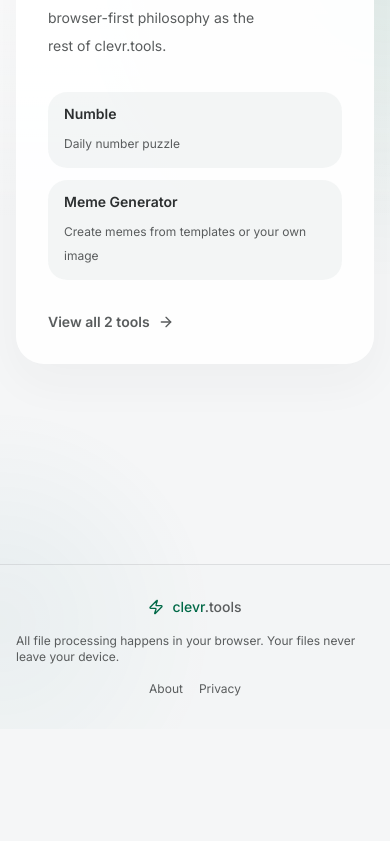
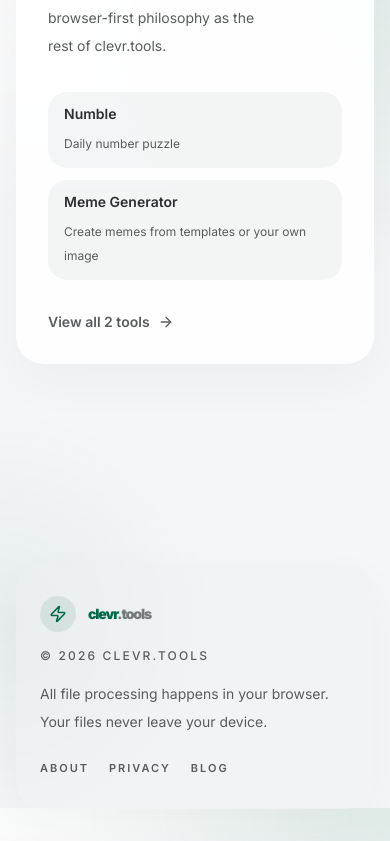
Before and after one commit to grayleopard/clevr-tools, a Next.js app: page / in a window 390 px wide. Shown: the part 5100-5941 px from the top of the page. Before the commit the page ends 5829 px from the top, so only its background shows below. Built offline with nearby package versions, Linux system fonts and the light colour scheme.

Commit message:
feat: restyle homepage footer

```diff
--- a/components/layout/Footer.tsx
+++ b/components/layout/Footer.tsx
@@ -2,28 +2,43 @@
 import { Zap } from "lucide-react";
 
 export default function Footer() {
+  const currentYear = new Date().getFullYear();
+
   return (
-    <footer className="border-t border-border bg-muted/30">
-      <div className="mx-auto max-w-7xl px-4 py-8 sm:px-6">
-        <div className="flex flex-col items-center justify-between gap-4 sm:flex-row">
-          <div className="flex items-center gap-2 text-sm font-medium">
-            <Zap className="h-4 w-4 text-primary" />
+    <footer className="px-4 pb-8 sm:px-6 sm:pb-10">
+      <div className="mx-auto max-w-7xl">
+        <div className="rounded-[1.75rem] bg-muted/55 px-6 py-8 shadow-[var(--shadow-sm)] sm:px-8">
+          <div className="flex flex-col gap-6 lg:flex-row lg:items-end lg:justify-between">
+            <div className="space-y-4">
+              <div className="flex items-center gap-3 text-sm font-black tracking-[-0.08em] text-foreground">
+                <span className="flex size-9 items-center justify-center rounded-xl bg-primary/10 text-primary">
+                  <Zap className="h-[18px] w-[18px]" />
+                </span>
                 <span>
                   <span className="text-primary">clevr</span>
-              <span className="text-muted-foreground">.tools</span>
+                  <span className="text-muted-foreground/80">.tools</span>
                 </span>
               </div>
-          <p className="text-xs text-muted-foreground">
+              <p className="text-xs font-medium uppercase tracking-[0.18em] text-muted-foreground">
+                © {currentYear} clevr.tools
+              </p>
+              <p className="max-w-2xl text-sm leading-7 text-muted-foreground">
                 All file processing happens in your browser. Your files never leave your device.
               </p>
-          <nav className="flex items-center gap-4 text-xs text-muted-foreground">
-            <Link href="/about" className="hover:text-foreground transition-colors">
+            </div>
+
+            <nav className="flex flex-wrap items-center gap-x-5 gap-y-3 text-[11px] font-semibold uppercase tracking-[0.18em] text-muted-foreground">
+              <Link href="/about" className="transition-colors hover:text-primary">
                 About
               </Link>
-            <Link href="/privacy" className="hover:text-foreground transition-colors">
+              <Link href="/privacy" className="transition-colors hover:text-primary">
                 Privacy
               </Link>
+              <Link href="/blog" className="transition-colors hover:text-primary">
+                Blog
+              </Link>
             </nav>
+          </div>
         </div>
       </div>
     </footer>
```
Lines whose indentation alone changed are shown as unchanged.
